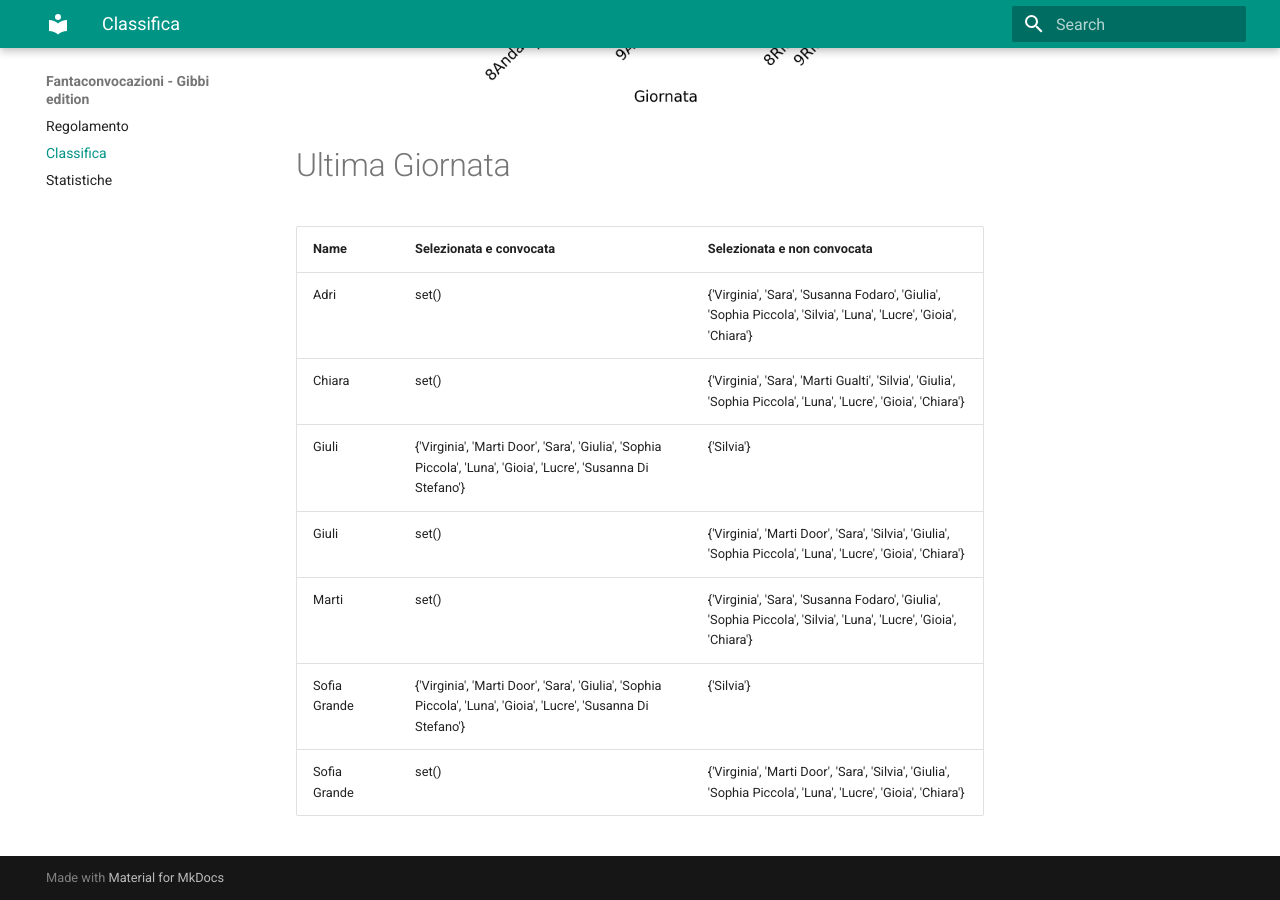
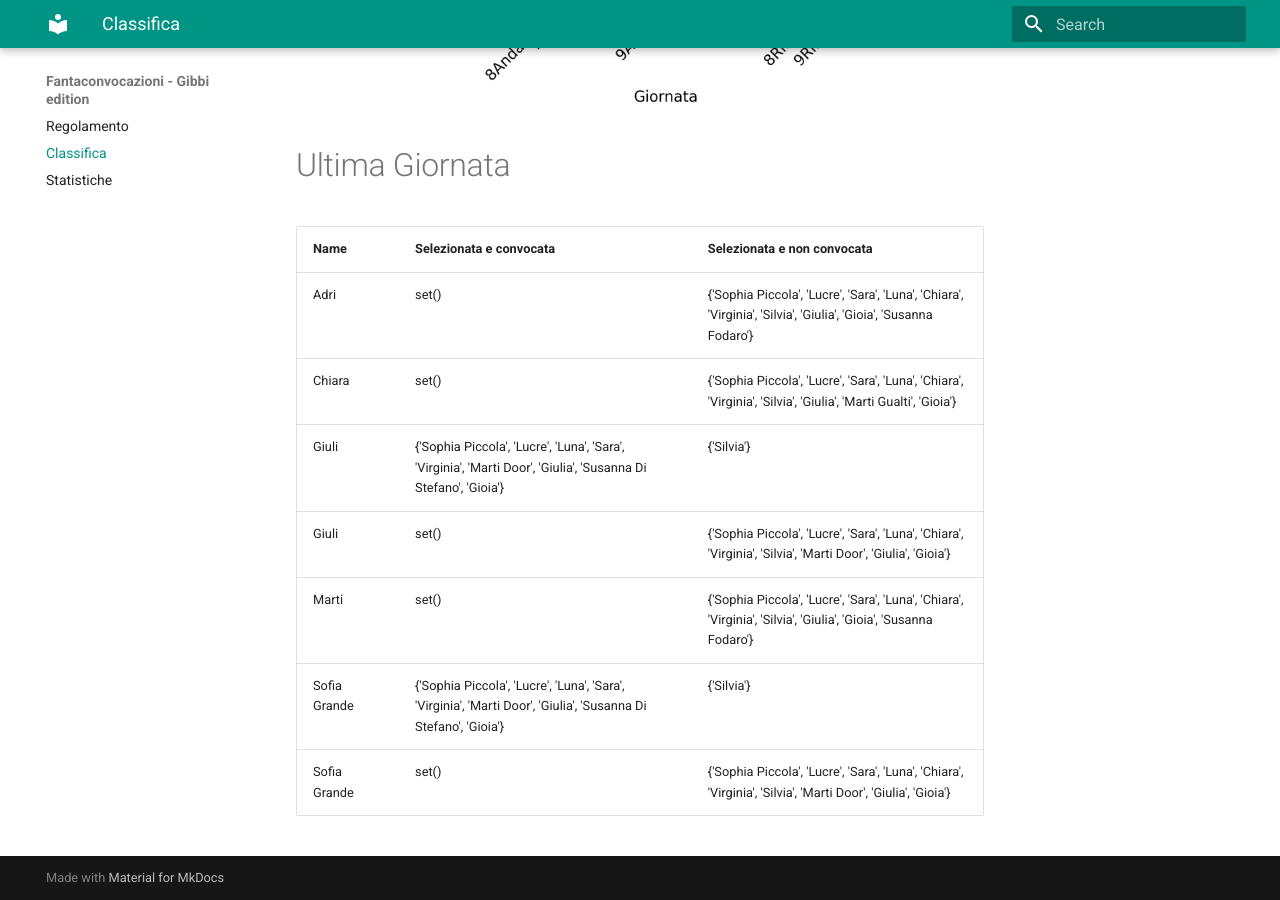
Before and after one commit to martinig94/fantagibbi, an MkDocs documentation site: the page built from docs/Classifica.md, in a window 1280 px wide and 900 px high, scrolled down 1003 px. Built offline with MkDocs 1.6.1 and Material for MkDocs 9.7.7, drawn with Linux system fonts in a browser that asks for light colours.

Commit message:
Auto-update from main.py

```diff
--- a/docs/Classifica.md
+++ b/docs/Classifica.md
@@ -18,11 +18,11 @@
 <!-- START_TABLE CORRECT -->
 | Name         | Selezionata e convocata                                                                                        | Selezionata e non convocata                                                                                      |
 |:-------------|:---------------------------------------------------------------------------------------------------------------|:-----------------------------------------------------------------------------------------------------------------|
-| Adri         | set()                                                                                                          | {'Virginia', 'Sara', 'Susanna Fodaro', 'Giulia', 'Sophia Piccola', 'Silvia', 'Luna', 'Lucre', 'Gioia', 'Chiara'} |
-| Chiara       | set()                                                                                                          | {'Virginia', 'Sara', 'Marti Gualti', 'Silvia', 'Giulia', 'Sophia Piccola', 'Luna', 'Lucre', 'Gioia', 'Chiara'}   |
-| Giuli        | {'Virginia', 'Marti Door', 'Sara', 'Giulia', 'Sophia Piccola', 'Luna', 'Gioia', 'Lucre', 'Susanna Di Stefano'} | {'Silvia'}                                                                                                       |
-| Giuli        | set()                                                                                                          | {'Virginia', 'Marti Door', 'Sara', 'Silvia', 'Giulia', 'Sophia Piccola', 'Luna', 'Lucre', 'Gioia', 'Chiara'}     |
-| Marti        | set()                                                                                                          | {'Virginia', 'Sara', 'Susanna Fodaro', 'Giulia', 'Sophia Piccola', 'Silvia', 'Luna', 'Lucre', 'Gioia', 'Chiara'} |
-| Sofia Grande | {'Virginia', 'Marti Door', 'Sara', 'Giulia', 'Sophia Piccola', 'Luna', 'Gioia', 'Lucre', 'Susanna Di Stefano'} | {'Silvia'}                                                                                                       |
-| Sofia Grande | set()                                                                                                          | {'Virginia', 'Marti Door', 'Sara', 'Silvia', 'Giulia', 'Sophia Piccola', 'Luna', 'Lucre', 'Gioia', 'Chiara'}     |
+| Adri         | set()                                                                                                          | {'Sophia Piccola', 'Lucre', 'Sara', 'Luna', 'Chiara', 'Virginia', 'Silvia', 'Giulia', 'Gioia', 'Susanna Fodaro'} |
+| Chiara       | set()                                                                                                          | {'Sophia Piccola', 'Lucre', 'Sara', 'Luna', 'Chiara', 'Virginia', 'Silvia', 'Giulia', 'Marti Gualti', 'Gioia'}   |
+| Giuli        | {'Sophia Piccola', 'Lucre', 'Luna', 'Sara', 'Virginia', 'Marti Door', 'Giulia', 'Susanna Di Stefano', 'Gioia'} | {'Silvia'}                                                                                                       |
+| Giuli        | set()                                                                                                          | {'Sophia Piccola', 'Lucre', 'Sara', 'Luna', 'Chiara', 'Virginia', 'Silvia', 'Marti Door', 'Giulia', 'Gioia'}     |
+| Marti        | set()                                                                                                          | {'Sophia Piccola', 'Lucre', 'Sara', 'Luna', 'Chiara', 'Virginia', 'Silvia', 'Giulia', 'Gioia', 'Susanna Fodaro'} |
+| Sofia Grande | {'Sophia Piccola', 'Lucre', 'Luna', 'Sara', 'Virginia', 'Marti Door', 'Giulia', 'Susanna Di Stefano', 'Gioia'} | {'Silvia'}                                                                                                       |
+| Sofia Grande | set()                                                                                                          | {'Sophia Piccola', 'Lucre', 'Sara', 'Luna', 'Chiara', 'Virginia', 'Silvia', 'Marti Door', 'Giulia', 'Gioia'}     |
 <!-- END_TABLE CORRECT -->
```
